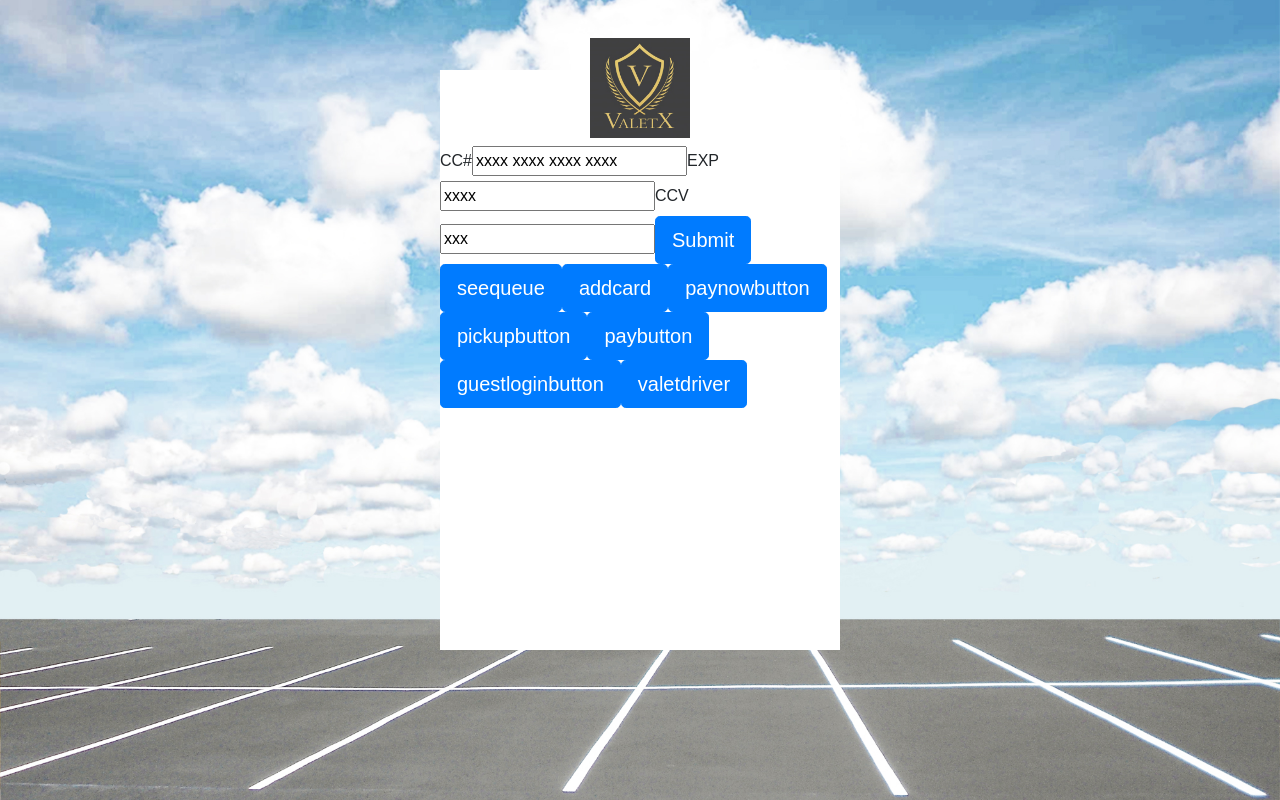
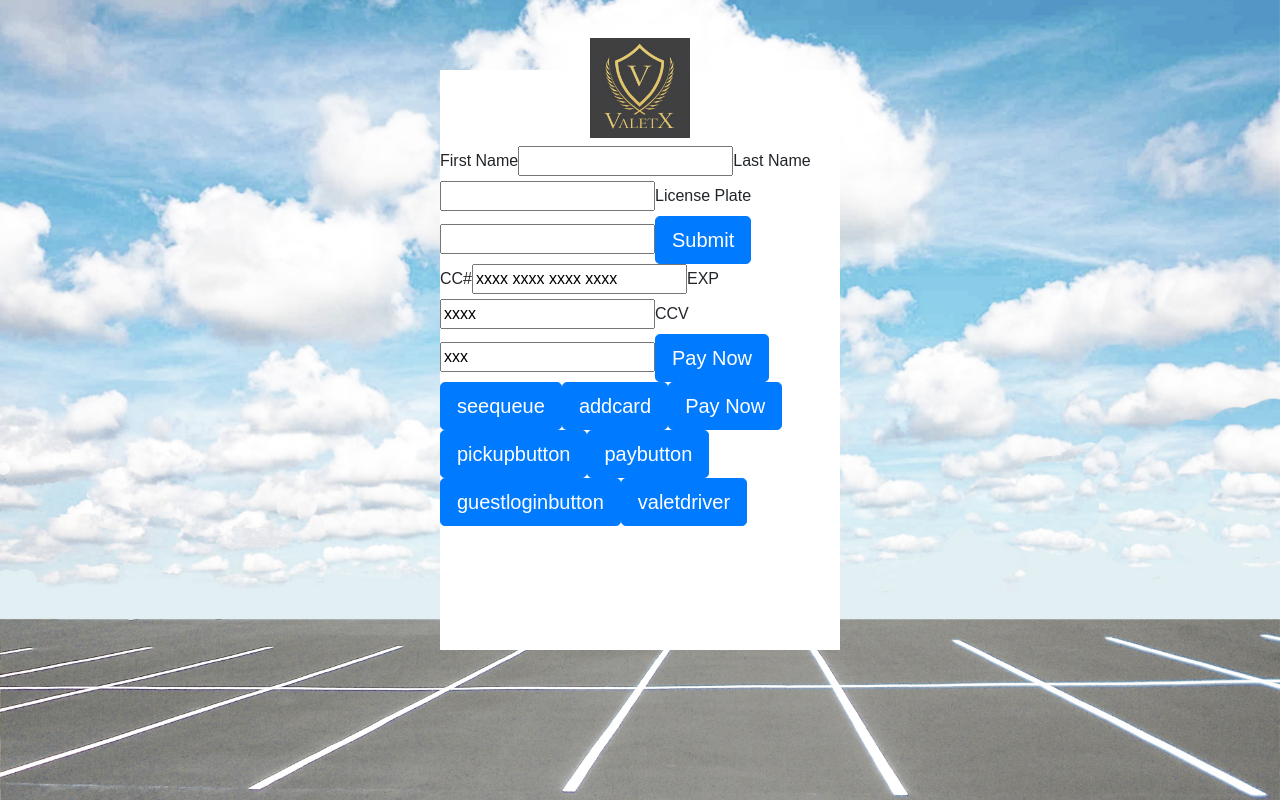
Before and after one commit to liz-guenthner/valet-it, a React (Create React App) app in the folder create-react-express/client/: page / in a window 1280 px wide. Built offline with nearby package versions, Linux system fonts and the light colour scheme.

Commit message:
guestloginform2

```diff
--- a/create-react-express/client/src/App.js
+++ b/create-react-express/client/src/App.js
@@ -5,24 +5,22 @@ import LoginCard from "../src/components/loginCard";
 import ValetDriverButton from "../src/components/valetdriverbutton";
 import GuestLoginButton from "../src/components/guestloginbutton";
 import GlobalSubmitButton from "../src/components/globalsubmitbutton";
-
 import SeeQueueButton from "../src/components/seequeuebutton";
-
 import AddCardButton from "../src/components/addcardbutton";
-
-
 import PayButton from "../src/components/paybutton";
 import PickUpButton from "../src/components/pickupbutton";
 import PayNowButton from "../src/components/paynowbutton";
 import ModalContainer from "../src/components/modalContainer";
 import CreditCardForm from "../src/components/creditcardform";
+import GuestLoginForm from "../src/components/guestloginform";
 
 class App extends Component {
   render() {
     return (
       <LoginCard>
       <LogoButton>logo</LogoButton>
-      <CreditCardForm><GlobalSubmitButton></GlobalSubmitButton></CreditCardForm>
+      <GuestLoginForm><GlobalSubmitButton></GlobalSubmitButton></GuestLoginForm>
+      <CreditCardForm><PayNowButton></PayNowButton></CreditCardForm>
       <SeeQueueButton>seequeue</SeeQueueButton>
       <AddCardButton>addcard</AddCardButton>
       <PayNowButton>paynowbutton</PayNowButton>
--- /dev/null
+++ b/create-react-express/client/src/components/guestloginform/index.js
@@ -0,0 +1,32 @@
+import React from 'react';
+import './style.css';
+
+
+class GuestLoginForm extends React.Component {
+    render() {
+      return (
+        <form>
+
+          <label for="firstname">First Name</label>
+          <input
+            type="text"
+            id="firstname"
+            />
+           <label for="lastname">Last Name</label>
+          <input
+            type="text"
+            id="lastname"
+            />
+            <label for="licenseplate">License Plate</label>
+          <input
+            type="text"
+            id="licenseplate"
+            />
+            {this.props.children}
+        </form>
+
+      );
+    }
+  }
+
+export default GuestLoginForm;
--- a/create-react-express/client/src/components/paynowbutton/index.js
+++ b/create-react-express/client/src/components/paynowbutton/index.js
@@ -4,7 +4,7 @@ import './style.css'
 class PayNowButton extends React.Component {
     render() {
         return (
-            <button type="button" className="btn btn-primary btn-lg">{this.props.children}</button>
+            <button type="button" className="btn btn-primary btn-lg">Pay Now</button>
         )
     }
 
```
Also changed, not shown: create-react-express/client/src/components/guestloginform/style.css (added).
